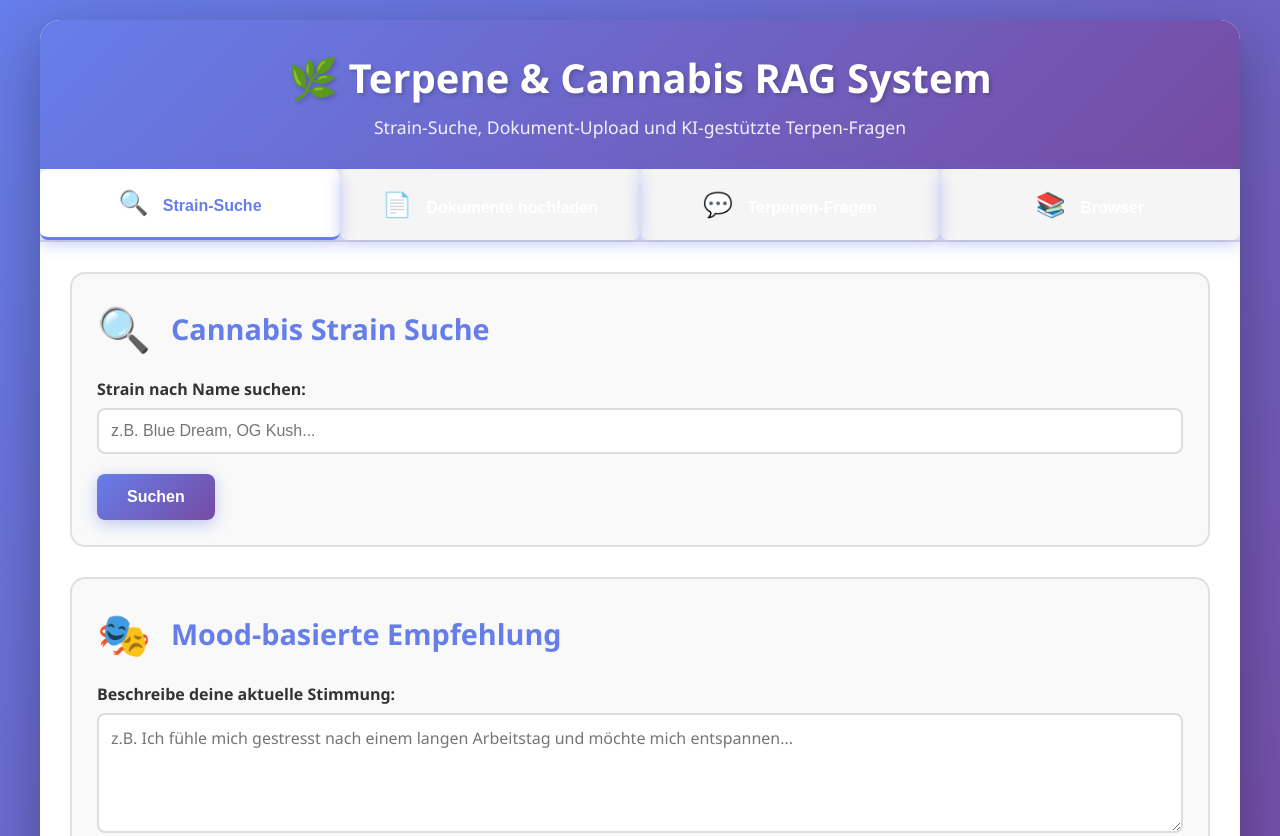
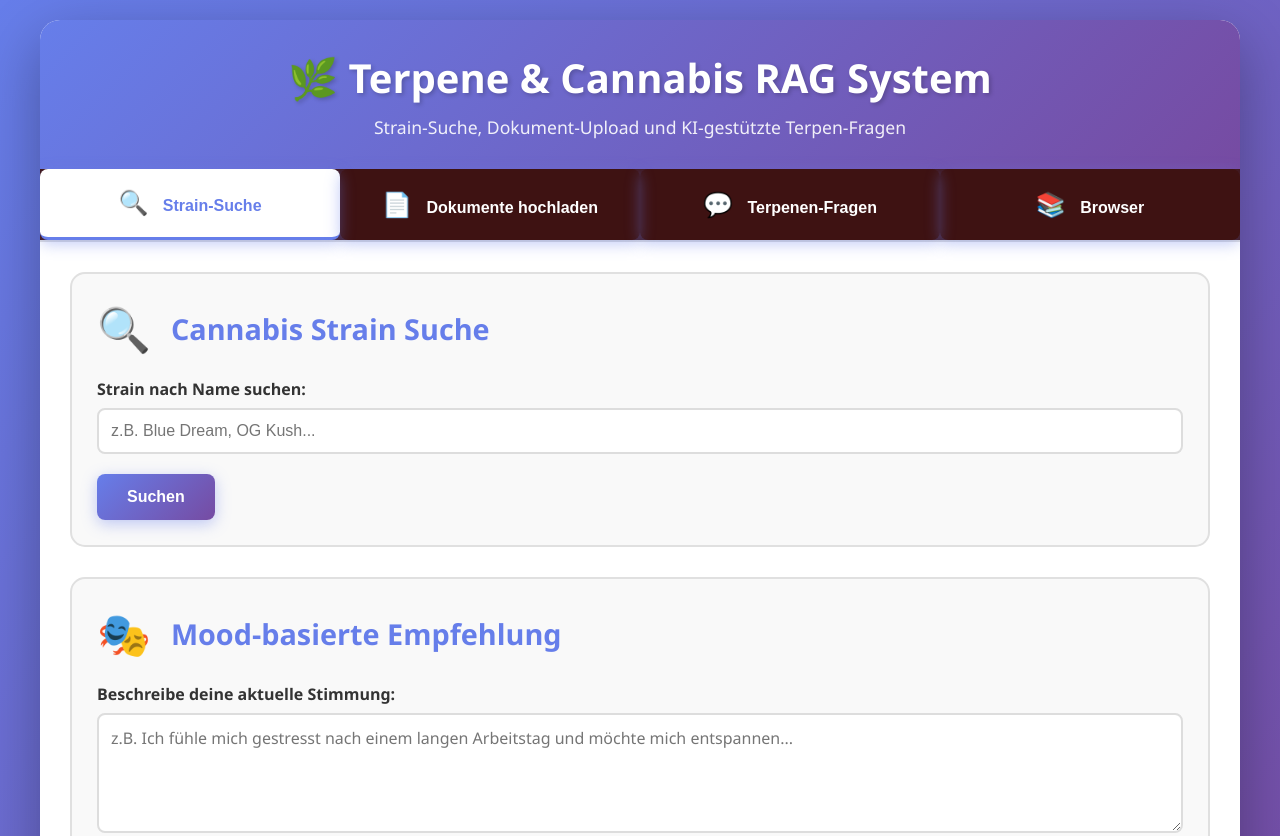
Before and after one commit to Seakuh/DOC_RAG_SERVER_BACKEND, a website: page public/index.html in a window 1280 px wide. Shown: the top 836 px of the page. Drawn offline with Linux system fonts and the light colour scheme.

Commit message:
adjust styling

```diff
--- a/public/index.html
+++ b/public/index.html
@@ -47,7 +47,8 @@
 
         .tabs {
             display: flex;
-            background: #f5f5f5;
+            color: black;
+            background: #3e1212;
             border-bottom: 2px solid #ddd;
         }
 
@@ -64,7 +65,7 @@
         }
 
         .tab:hover {
-            background: #e0e0e0;
+            background: #450a0a;
         }
 
         .tab.active {
```
